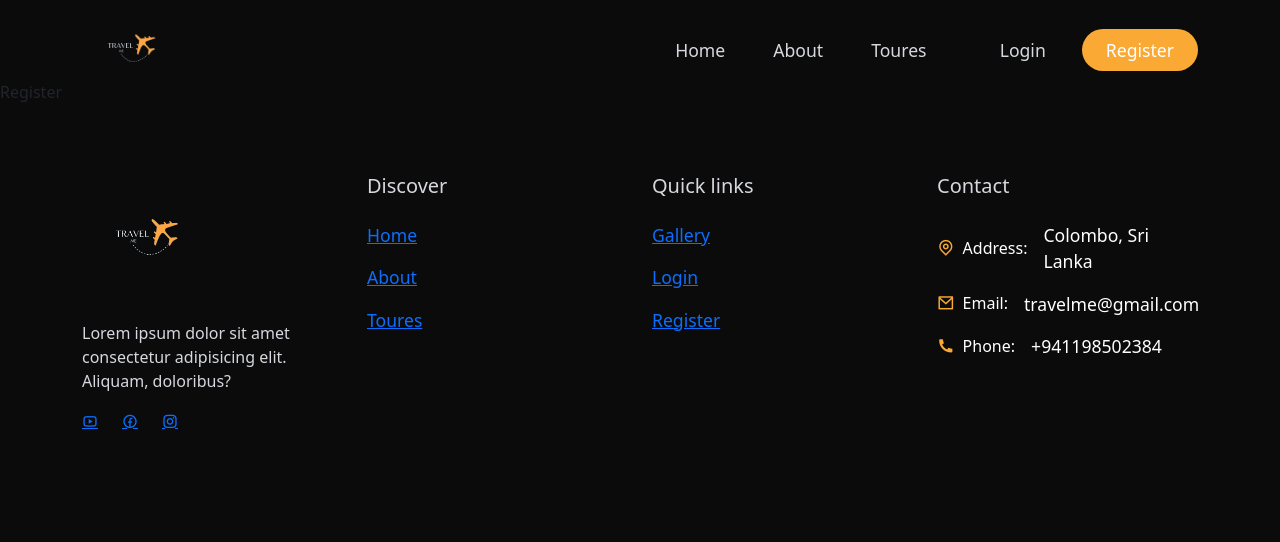
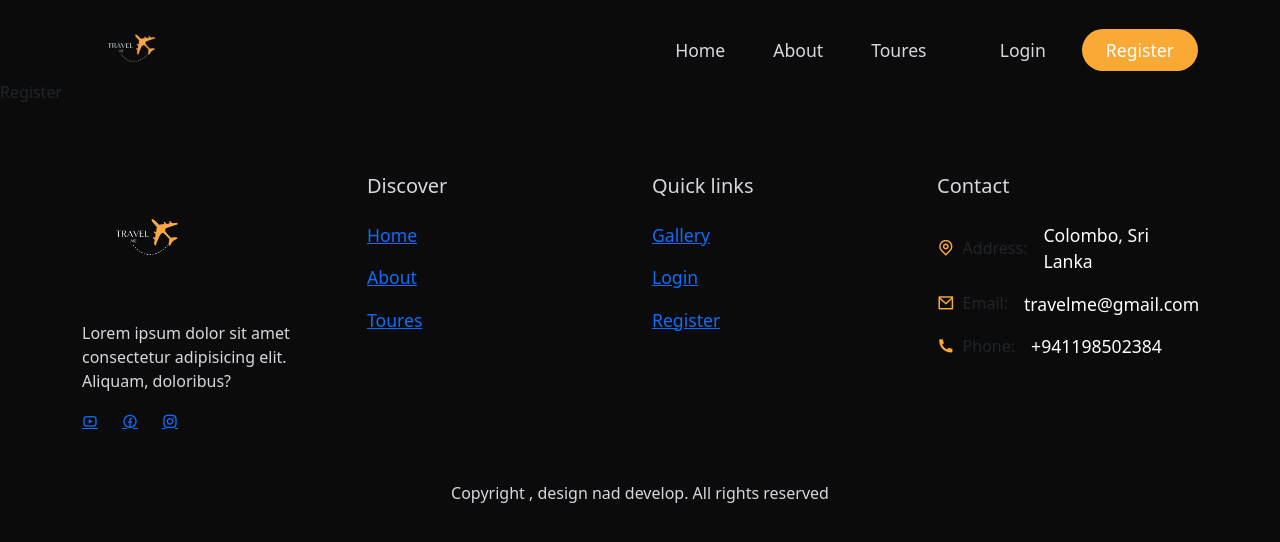
Before and after one commit to SachiniDeSilva/TravelMe, a React (Create React App) app: page /register in a window 1280 px wide. Shown: the top 542 px of the page. Built offline with nearby package versions, Linux system fonts and the light colour scheme.

Commit message:
add copyright section to footer

```diff
--- a/src/components/Footer/footer.css
+++ b/src/components/Footer/footer.css
@@ -44,3 +44,7 @@
     color: var(--secon-color);
     font-size: 1.1rem;
 }
+.copyright{
+    color: var(--text-color);
+    font-size: 1rem;
+}
--- a/src/components/Footer/footer.jsx
+++ b/src/components/Footer/footer.jsx
@@ -40,6 +40,11 @@ const quick_links2 = [
 ]
 
 const Footer = () => {
+
+
+
+
+  const year = new Date().getFullYear
   return (
     <footer className='footer'>
 <Container>
@@ -100,7 +105,7 @@ const Footer = () => {
     <ListGroup className='footer_quick-links '>
 
           <ListGroupItem style={{ backgroundColor: '#0b0b0c' }}  className=' ps-0 border-0 d-flex align-items-center gap-3 '>
-            <h6 className="mb-0 d-flex align-items-center gap-2 text-white">
+            <h6 className="mb-0 d-flex align-items-center gap-2 text-gray">
               <span><i class="ri-map-pin-line"></i></span>
               Address:
             </h6>
@@ -111,7 +116,7 @@ const Footer = () => {
 
      <ListGroupItem style={{ backgroundColor: '#0b0b0c' }}  className=' ps-0 border-0 d-flex align-items-center gap-3 '>
 
-       <h6 className="mb-0 d-flex align-items-center gap-2 text-white">
+       <h6 className="mb-0 d-flex align-items-center gap-2 text-gray">
          <span><i class="ri-mail-line"></i></span>
          Email:
        </h6>
@@ -121,7 +126,7 @@ const Footer = () => {
 
 
      <ListGroupItem style={{ backgroundColor: '#0b0b0c' }}  className=' ps-0 border-0 d-flex align-items-center gap-3 '>
-       <h6 className="mb-0 d-flex align-items-center gap-2 text-white">
+       <h6 className="mb-0 d-flex align-items-center gap-2 text-gray">
          <span><i class="ri-phone-fill"></i></span>
          Phone:
        </h6>
@@ -130,6 +135,11 @@ const Footer = () => {
      </ListGroupItem>
     </ListGroup>
     </Col>
+
+    <Col lg='12'className='text-center pt-5'>
+<p className="copyright"> Copyright {year}, design nad develop. All rights reserved</p>
+    </Col>
+
   </Row>
 </Container>
     </footer>
```
